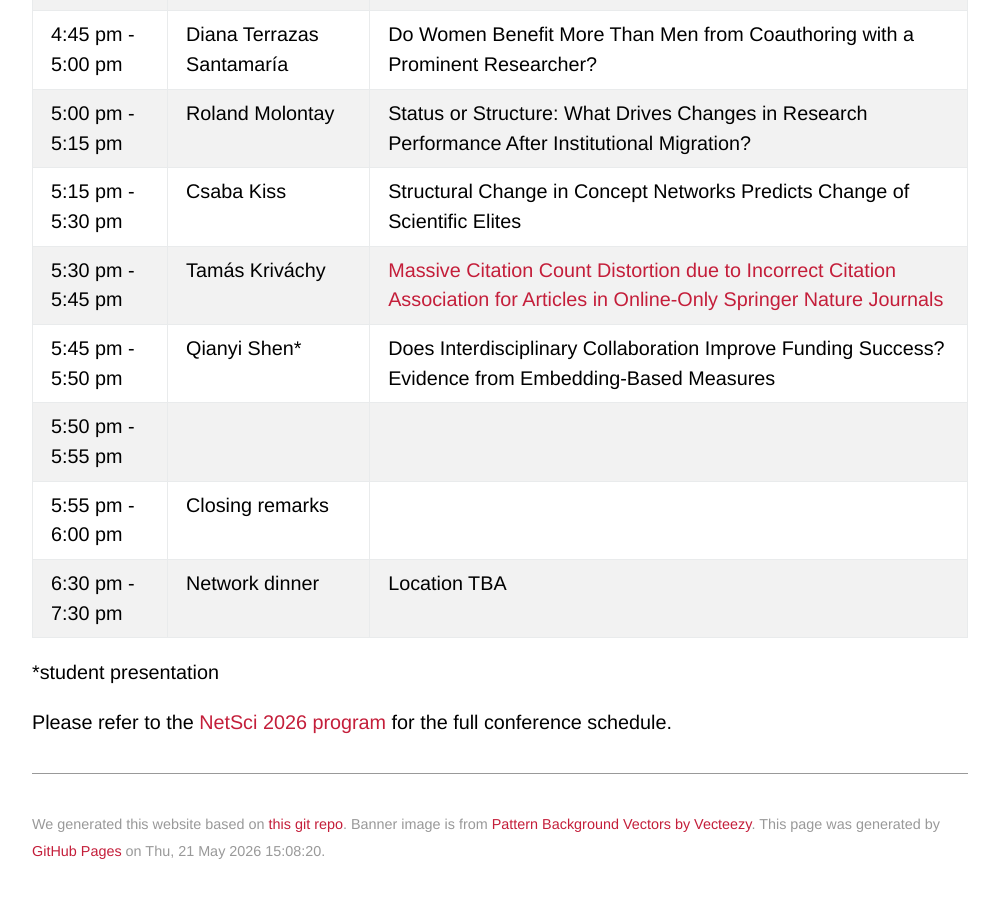
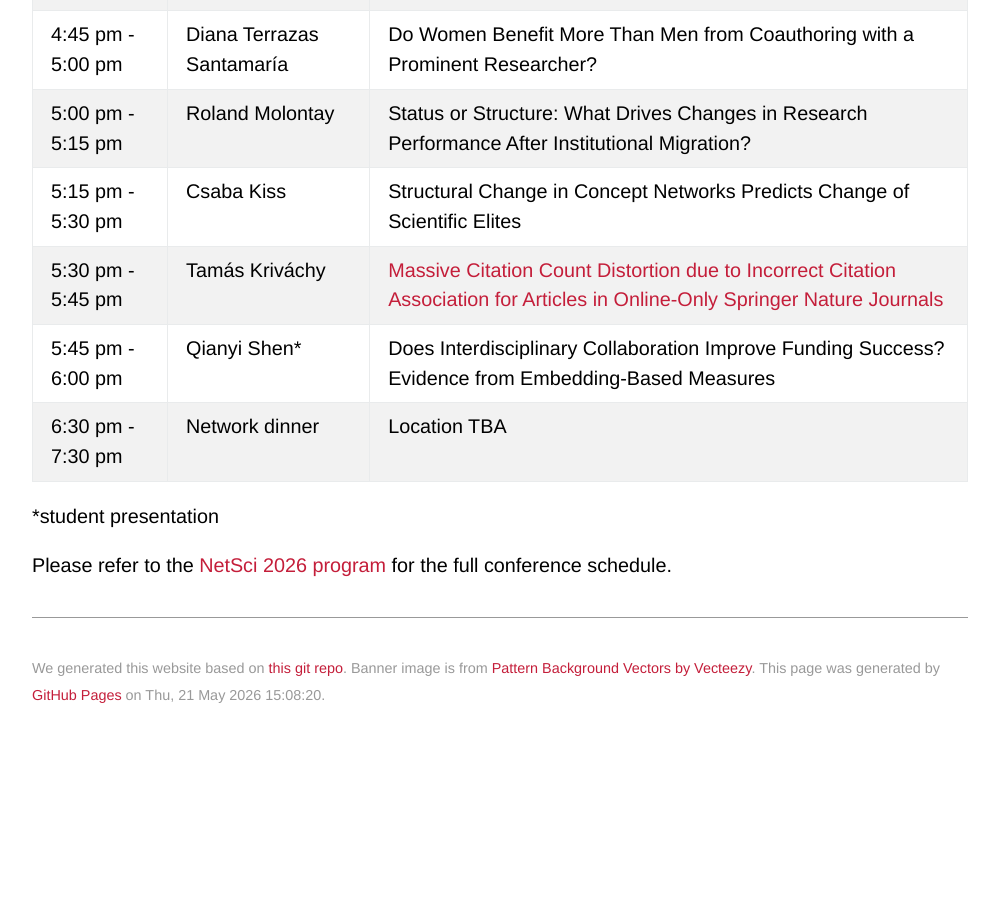
Before and after one commit to netscisci/netscisci.github.io, a Jekyll site: the page built from schedule.md, in a window 1280 px wide and 900 px high, scrolled down 1287 px. Shown: the whole window, without its empty margins (140-1139 px from the left). Built offline with Jekyll 4.4.1, drawn with Linux system fonts in a browser that asks for light colours; some web fonts are replaced; our own code applies the rules of GitHub Pages for plain Markdown files; after the commit the page ends 2031 px from its top, so only the background shows below that.

Commit message:
Update schedule.md

```diff
--- a/schedule.md
+++ b/schedule.md
@@ -21,9 +21,7 @@ layout: default
 |5:00 pm - 5:15 pm|Roland Molontay|Status or Structure: What Drives Changes in Research Performance After Institutional Migration?|
 |5:15 pm - 5:30 pm|Csaba Kiss|Structural Change in Concept Networks Predicts Change of Scientific Elites|
 |5:30 pm - 5:45 pm|Tamás Kriváchy|[Massive Citation Count Distortion due to Incorrect Citation Association for Articles in Online-Only Springer Nature Journals](https://arxiv.org/abs/2511.01675)|
-|5:45 pm - 5:50 pm|Qianyi Shen*|Does Interdisciplinary Collaboration Improve Funding Success? Evidence from Embedding-Based Measures|
-|5:50 pm - 5:55 pm|||
-|5:55 pm - 6:00 pm|Closing remarks||
+|5:45 pm - 6:00 pm|Qianyi Shen*|Does Interdisciplinary Collaboration Improve Funding Success? Evidence from Embedding-Based Measures|
 |6:30 pm - 7:30 pm|Network dinner|Location TBA|
 
 *student presentation
```
